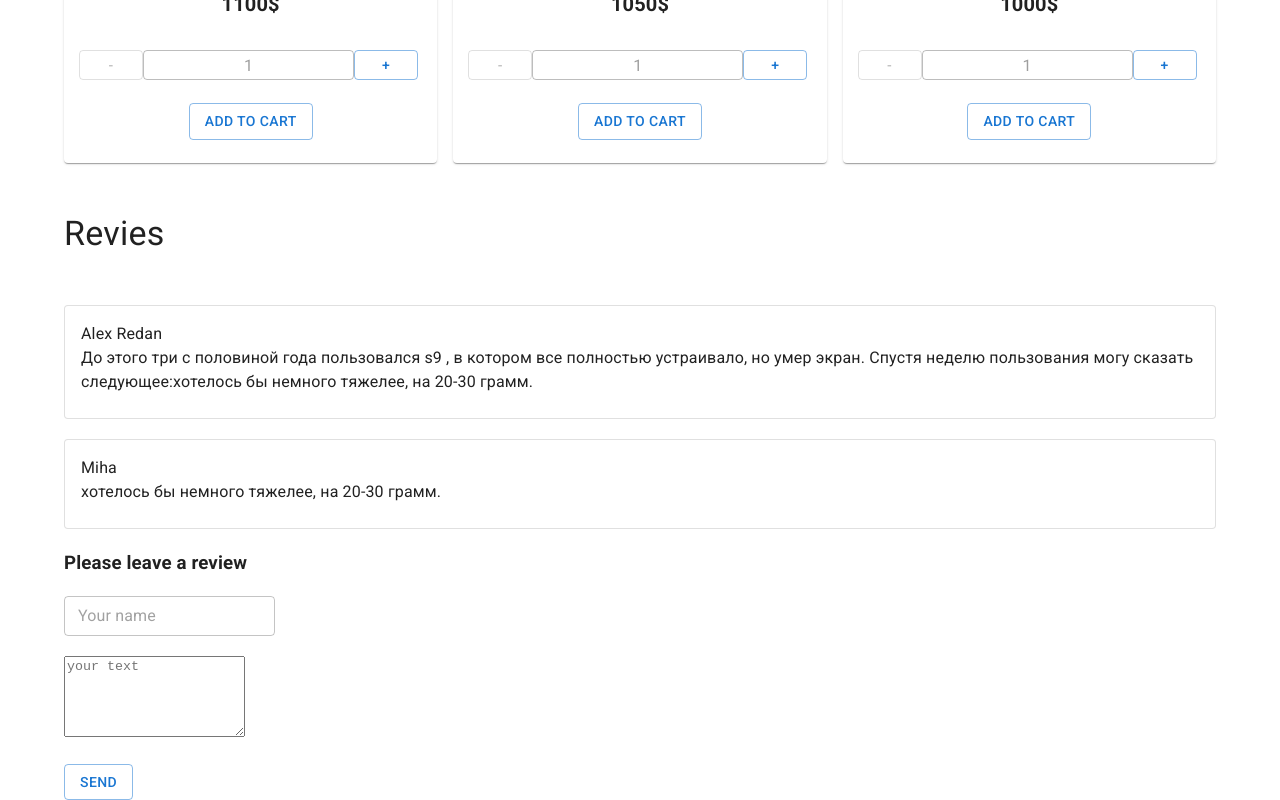
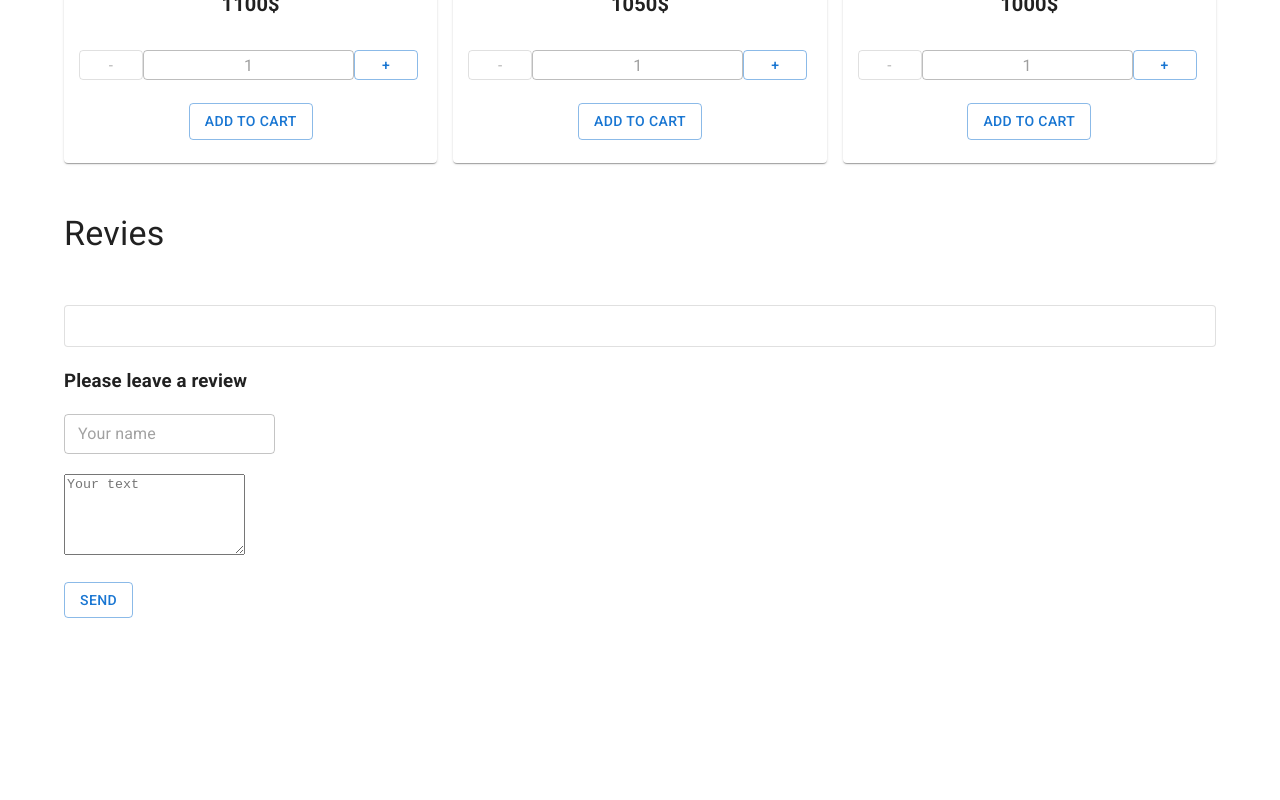
Before and after one commit to NikitOS-1/shop-project, a React (Create React App) app: page / in a window 1280 px wide. Shown: the part 1417-2217 px from the top of the page. After the commit the page ends 2035 px from the top, so only its background shows below. Built offline with nearby package versions, Linux system fonts and the light colour scheme.

Commit message:
compleated function in Reviews

```diff
--- a/src/components/Reviews/Reviews.tsx
+++ b/src/components/Reviews/Reviews.tsx
@@ -18,12 +18,8 @@ type Review = {
 const Reviews = (props: Props) => {
   const arrReviews = [
     {
-      name: "Alex Redan",
-      text: "До этого три с половиной года пользовался s9 , в котором все полностью устраивало, но умер экран. Спустя неделю пользования могу сказать следующее:хотелось бы немного тяжелее, на 20-30 грамм.",
-    },
-    {
-      name: "Miha",
-      text: "хотелось бы немного тяжелее, на 20-30 грамм.",
+      name: "",
+      text: "",
     },
   ];
 
@@ -38,6 +34,27 @@ const Reviews = (props: Props) => {
       ...prevState,
       name: e.target.value,
     }));
+  };
+  const handleText = (e: React.ChangeEvent<HTMLTextAreaElement>) => {
+    setNewReview((prevState: Review) => ({
+      ...prevState,
+      text: e.target.value,
+    }));
+  };
+
+  const handleSubmit = (e: React.FormEvent<HTMLFormElement>) => {
+    e.preventDefault();
+    if (newReview.name === "" || newReview.text === "") {
+      alert("All fields are required");
+    } else {
+      setRewievs((prevState: Review[]) => {
+        return [...prevState, newReview];
+      });
+      setNewReview({
+        name: "",
+        text: "",
+      });
+    }
   };
 
   return (
@@ -59,7 +76,7 @@ const Reviews = (props: Props) => {
           </Card>
         ))}
       </div>
-      <form>
+      <form onSubmit={handleSubmit}>
         <h3>Please leave a review</h3>
         <div>
           <TextField
@@ -72,11 +89,14 @@ const Reviews = (props: Props) => {
         <div style={{ margin: "20px 0" }}>
           <TextareaAutosize
             minRows={5}
-            placeholder="your text"
+            placeholder="Your text"
             value={newReview.text}
+            onChange={handleText}
           />
         </div>
-        <Button variant="outlined">Send</Button>
+        <Button type="submit" variant="outlined">
+          Send
+        </Button>
       </form>
     </>
   );
```
